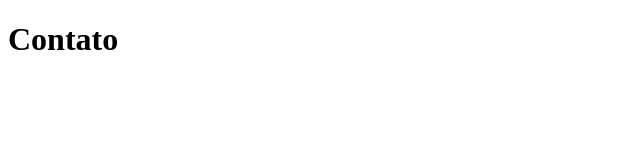
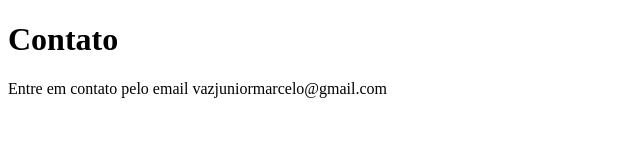
Before and after one commit to MV-Dogho/sistema-de-cadastro, a plain HTML site: page contato.html in a window 1280 px wide. Shown: the whole page, without its empty margins (0-640 px from the left). Drawn offline with Linux system fonts and the light colour scheme.

Commit message:
tentando adicionar o email

```diff
--- a/contato.html
+++ b/contato.html
@@ -7,5 +7,6 @@
 </head>
 <body>
     <h1>Contato</h1>
+    <p>Entre em contato pelo email vazjuniormarcelo@gmail.com</p>
 </body>
 </html>
```
